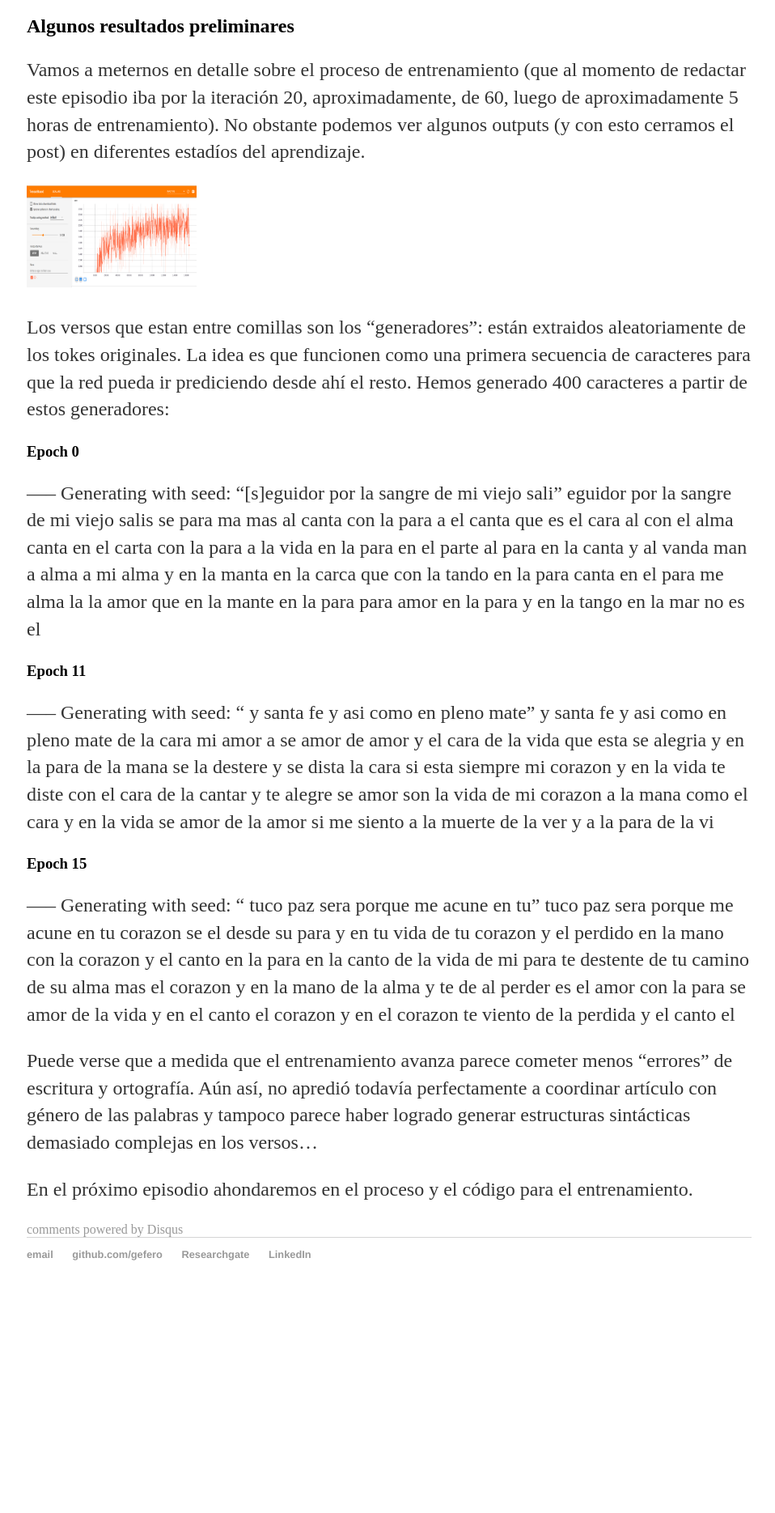
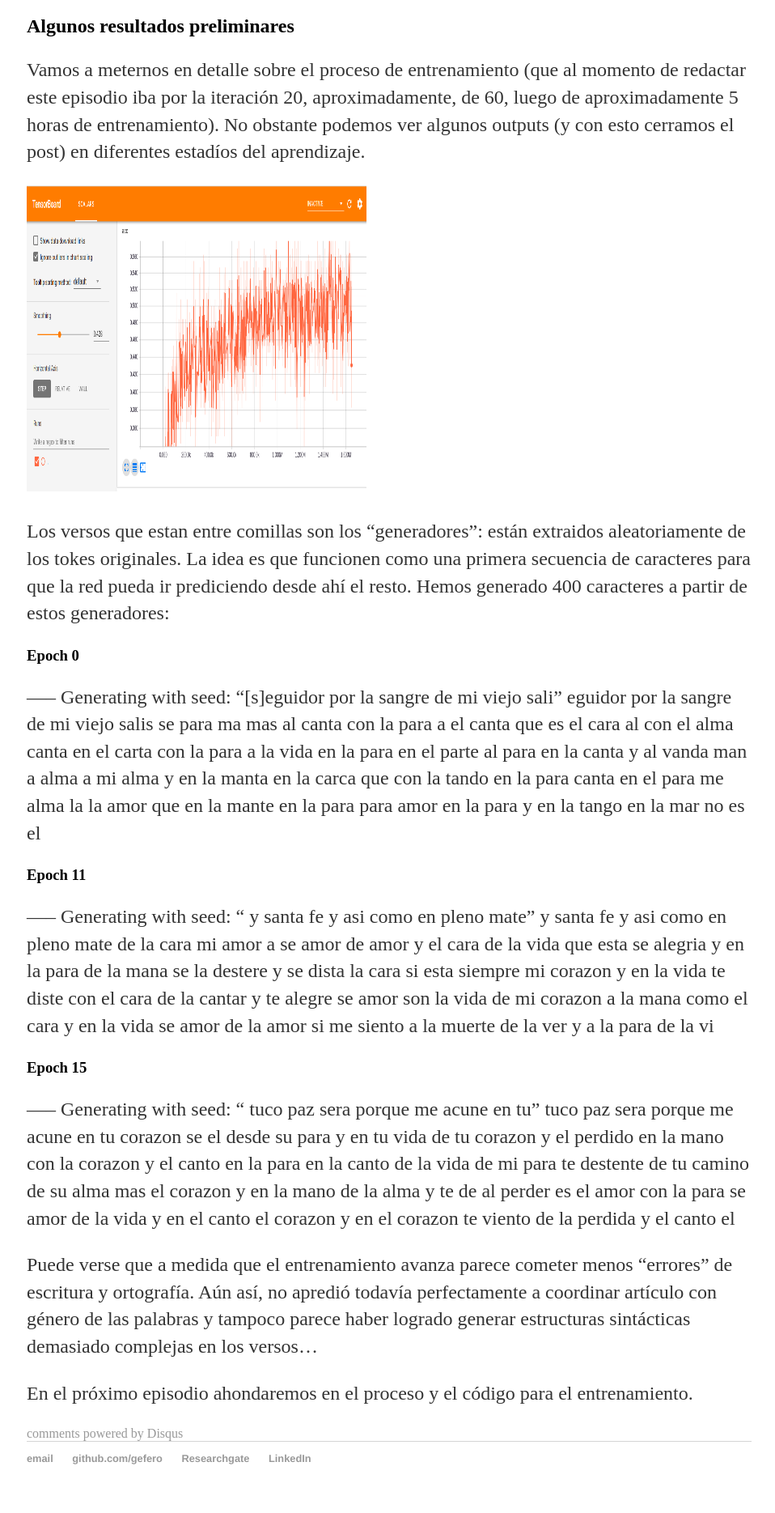
Before and after one commit to gefero/gefero.github.io, a Jekyll site: the page built from _posts/2018-11-10-LSTM_tango.md, in a window 1280 px wide. Shown: the part 2875-4744 px from the top of the page at 81% size, without its empty margins (159-1117 px from the left). Built offline with Jekyll 4.4.1, drawn with Linux system fonts in a browser that asks for light colours; formulas are drawn with MathJax 3; comment, search, counter and statistics services are not loaded; before the commit the page ends 4492 px from its top, so only the background shows below that.

Commit message:
updt lstm post

```diff
--- a/_posts/2018-11-10-LSTM_tango.md
+++ b/_posts/2018-11-10-LSTM_tango.md
@@ -96,7 +96,7 @@ for i, sentence in enumerate(sentences):
 Vamos a meternos en detalle sobre el proceso de entrenamiento (que al momento de redactar este episodio iba por la iteración 20, aproximadamente, de 60, luego de aproximadamente 5 horas de entrenamiento). No obstante podemos ver algunos outputs (y con esto cerramos el post) en diferentes estadíos del aprendizaje.
 
 
-<img src="https://github.com/gefero/gefero.github.io/raw/master/blog/_files/acc.png" alt="acc" title="Accuracy" height="126" width="210">
+<img src="https://github.com/gefero/gefero.github.io/raw/master/blog/_files/acc.png" alt="acc" title="Accuracy" height="378" width="420">
 
 Los versos que estan entre comillas son los "generadores": están extraidos aleatoriamente de los tokes originales. La idea es que funcionen como una primera secuencia de caracteres para que la red pueda ir prediciendo desde ahí el resto. Hemos generado 400 caracteres a partir de estos generadores:
 
```
